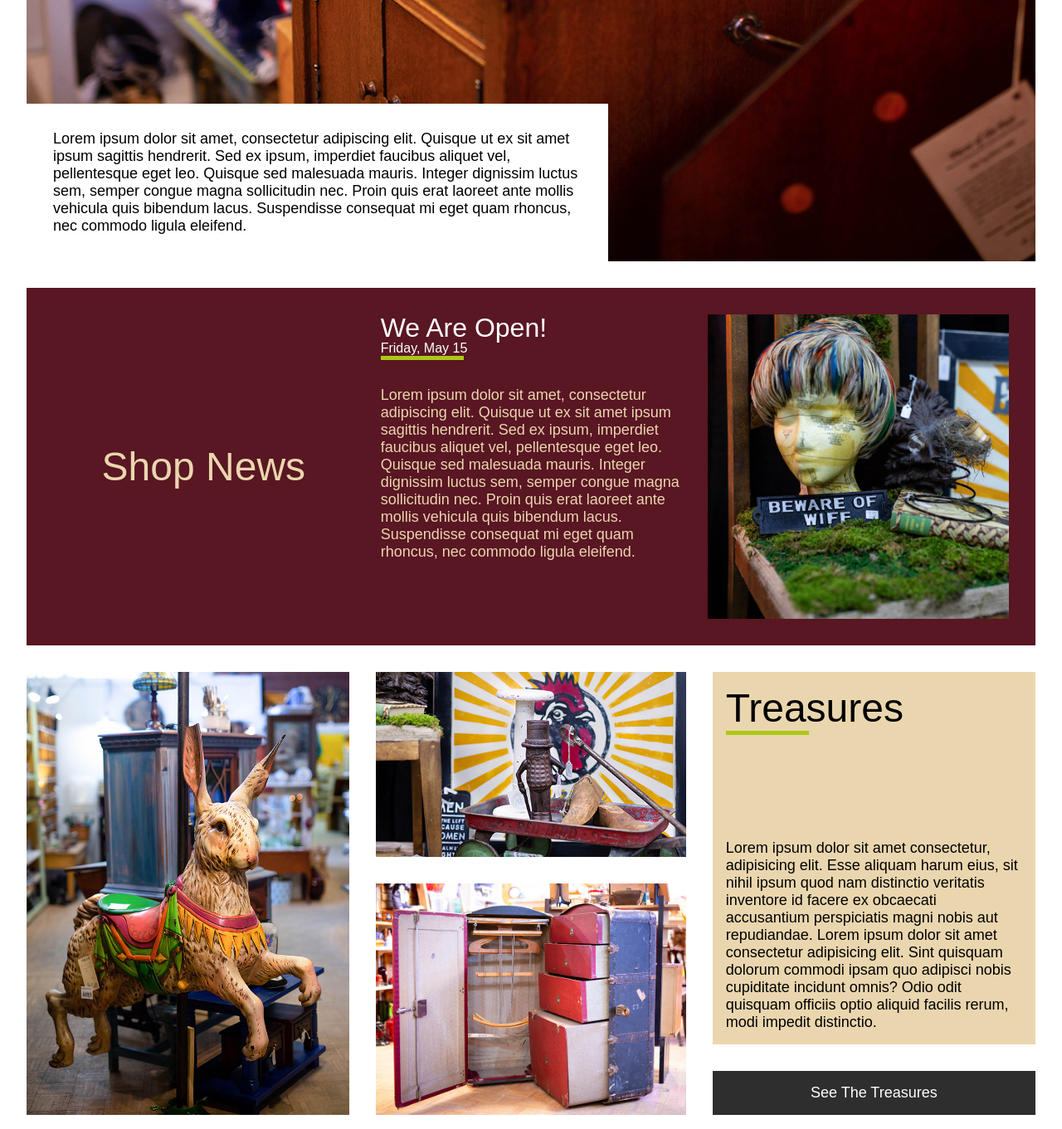
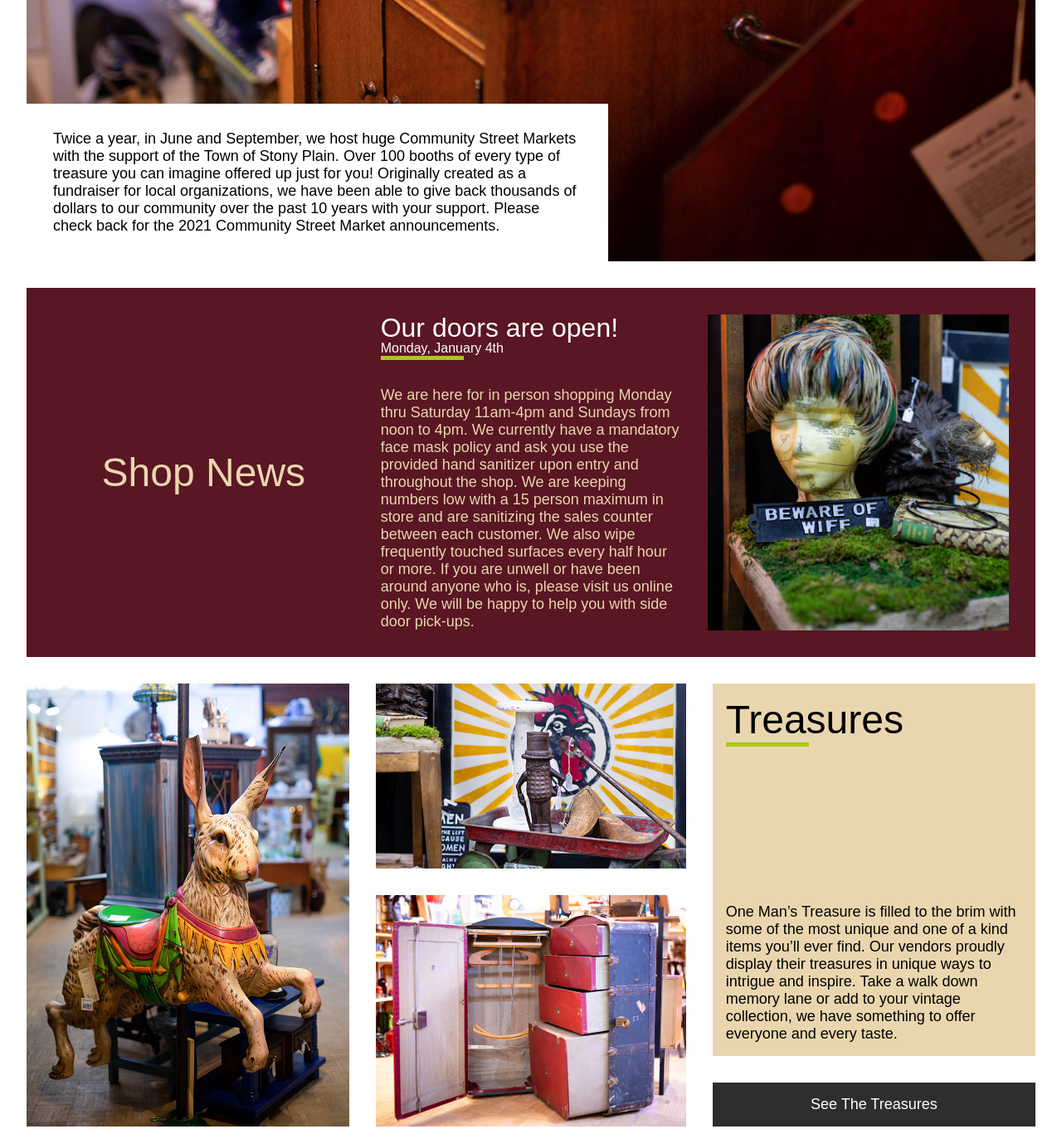
Before and after one commit to KyleDurnford/omt, a website: page index.html in a window 1280 px wide. Shown: the part 1880-3241 px from the top of the page at 83% size. Drawn offline with Linux system fonts and the light colour scheme; a web font is replaced by a local one.

Commit message:
Update index.html
Added text content

```diff
--- a/index.html
+++ b/index.html
@@ -35,7 +35,7 @@
                 <h2>Our Shop</h2>
                 <span class="underline white"></span>
                 <div class="content-bottom">
-                <p>One Man’s Treasure is located in the heart of the funky town of Stony Plain, Alberta. We have been serving our community for 18 years and are proud to offer an amazing selection of new, vintage, antique and re-imagined treasures at the best prices around Alberta. Over 40 select vendors, creators, collectors and pickers are here to offer you the best of the best in our area. We’re a warm and eclectic spot to simply browse around or to find that treasure you have been looking for. Please stop in and say hello! </p>
+                <p>One Man’s Treasure is located in the heart of the funky town of Stony Plain, Alberta. We have been serving our community for 18 years and are proud to offer an amazing selection of new, vintage, antique and re-imagined treasures at the best prices around. Over 40 select vendors, creators, collectors and pickers are here to offer you the best of the best in our area. We’re a warm and eclectic spot to simply browse around or to find that treasure you have been looking for. Please stop in and say hello! </p>
                     <a class="button-1" href="contact.html">Location & Store Hours</a>
                 </div>
 
@@ -46,11 +46,8 @@
         </section>
 
         <section class="street-market">
-            <h2>Community Street Market</h2>
-            <p>Lorem ipsum dolor sit amet, consectetur adipiscing elit. Quisque ut ex sit amet ipsum sagittis hendrerit.
-                Sed ex ipsum, imperdiet faucibus aliquet vel, pellentesque eget leo. Quisque sed malesuada mauris.
-                Integer dignissim luctus sem, semper congue magna sollicitudin nec. Proin quis erat laoreet ante mollis
-                vehicula quis bibendum lacus. Suspendisse consequat mi eget quam rhoncus, nec commodo ligula eleifend.
+            <h2>Community Street Markets</h2>
+            <p>Twice a year, in June and September, we host huge Community Street Markets with the support of the Town of Stony Plain. Over 100 booths of every type of treasure you can imagine offered up just for you! Originally created as a fundraiser for local organizations, we have been able to give back thousands of dollars to our community over the past 10 years with your support. Please check back for the 2021 Community Street Market announcements.
             </p>
         </section>
 
@@ -59,15 +56,11 @@
                 <h2>Shop News</h2>
             </div>
             <div class="text-top">
-                <h3>We Are Open!</h3>
-                <h4>Friday, May 15</h4>
+                <h3>Our doors are open!</h3>
+                <h4>Monday, January 4th</h4>
                 <span class="underline"></span>
                 <!-- Edit shop news here -->
-                <p>Lorem ipsum dolor sit amet, consectetur adipiscing elit. Quisque ut ex sit amet ipsum sagittis
-                    hendrerit. Sed ex ipsum, imperdiet faucibus aliquet vel, pellentesque eget leo. Quisque sed
-                    malesuada mauris. Integer dignissim luctus sem, semper congue magna sollicitudin nec. Proin quis
-                    erat laoreet ante mollis vehicula quis bibendum lacus. Suspendisse consequat mi eget quam rhoncus,
-                    nec commodo ligula eleifend. </p>
+                <p>We are here for in person shopping  Monday thru Saturday 11am-4pm and Sundays from noon to 4pm. We currently have a mandatory face mask policy and ask you use the provided hand sanitizer upon entry and throughout the shop. We are keeping numbers low with a 15 person maximum in store and are sanitizing the sales counter between each customer. We also wipe frequently touched surfaces every half hour or more. If you are unwell or have been around anyone who is, please visit us online only. We will be happy to help you with side door pick-ups.</p>
             </div>
             <div class="img">
                 <img src="assets/img/beware.jpg" alt="">
@@ -85,11 +78,7 @@
                     <h2>Treasures</h2>
                     <span class="underline"></span>
                     <div class="push-down">
-                        <p>Lorem ipsum dolor sit amet consectetur, adipisicing elit. Esse aliquam harum eius, sit nihil
-                            ipsum quod nam distinctio veritatis inventore id facere ex obcaecati accusantium
-                            perspiciatis magni nobis aut repudiandae. Lorem ipsum dolor sit amet consectetur adipisicing
-                            elit. Sint quisquam dolorum commodi ipsam quo adipisci nobis cupiditate incidunt omnis? Odio
-                            odit quisquam officiis optio aliquid facilis rerum, modi impedit distinctio.</p>
+                        <p>One Man’s Treasure is filled to the brim with some of the most unique and one of a kind items you’ll ever find. Our vendors proudly display their treasures in unique ways to intrigue and inspire. Take a walk down memory lane or add to your vintage collection, we have something to offer everyone and every taste. </p>
                     </div>
                 </div>
                 <div class="button">
```
